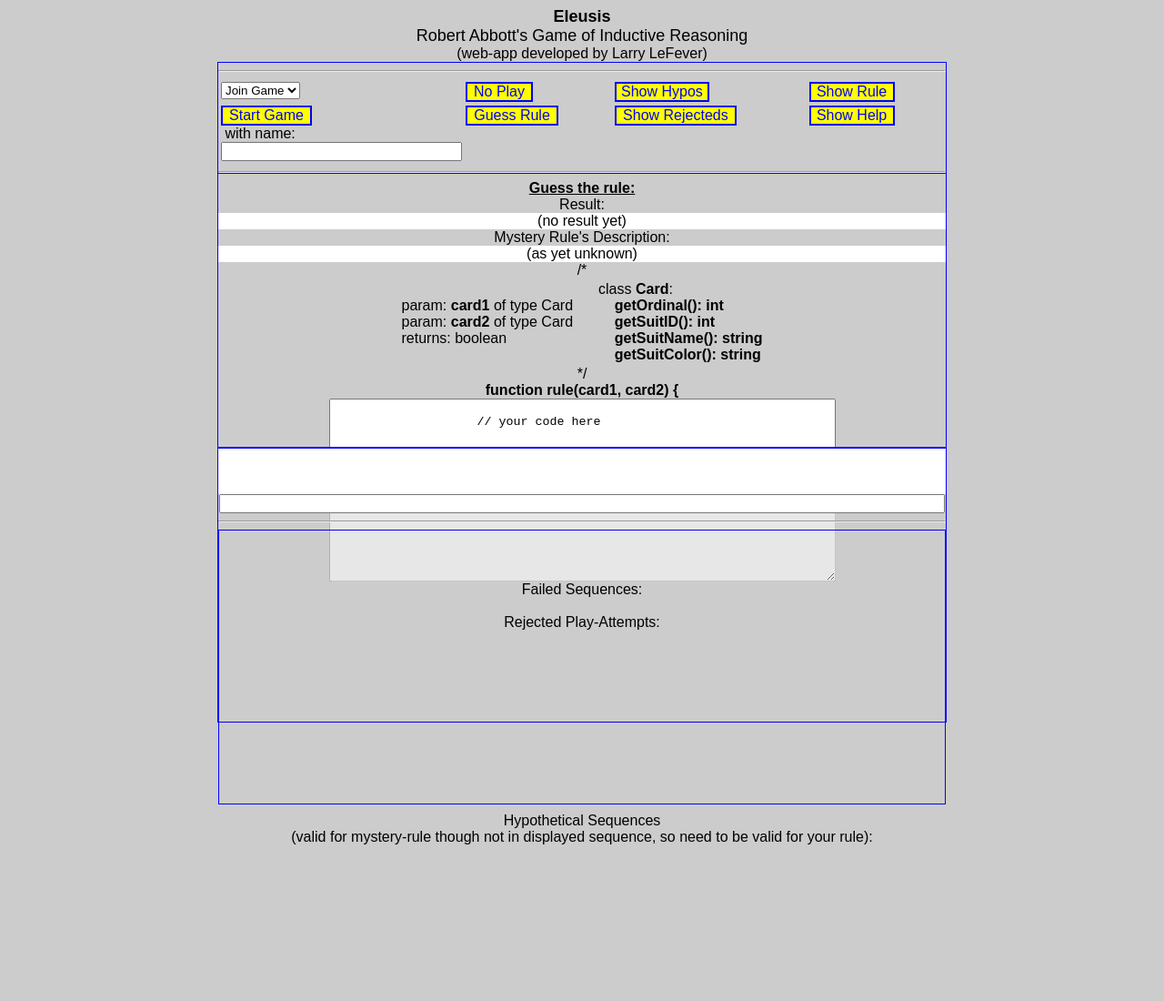
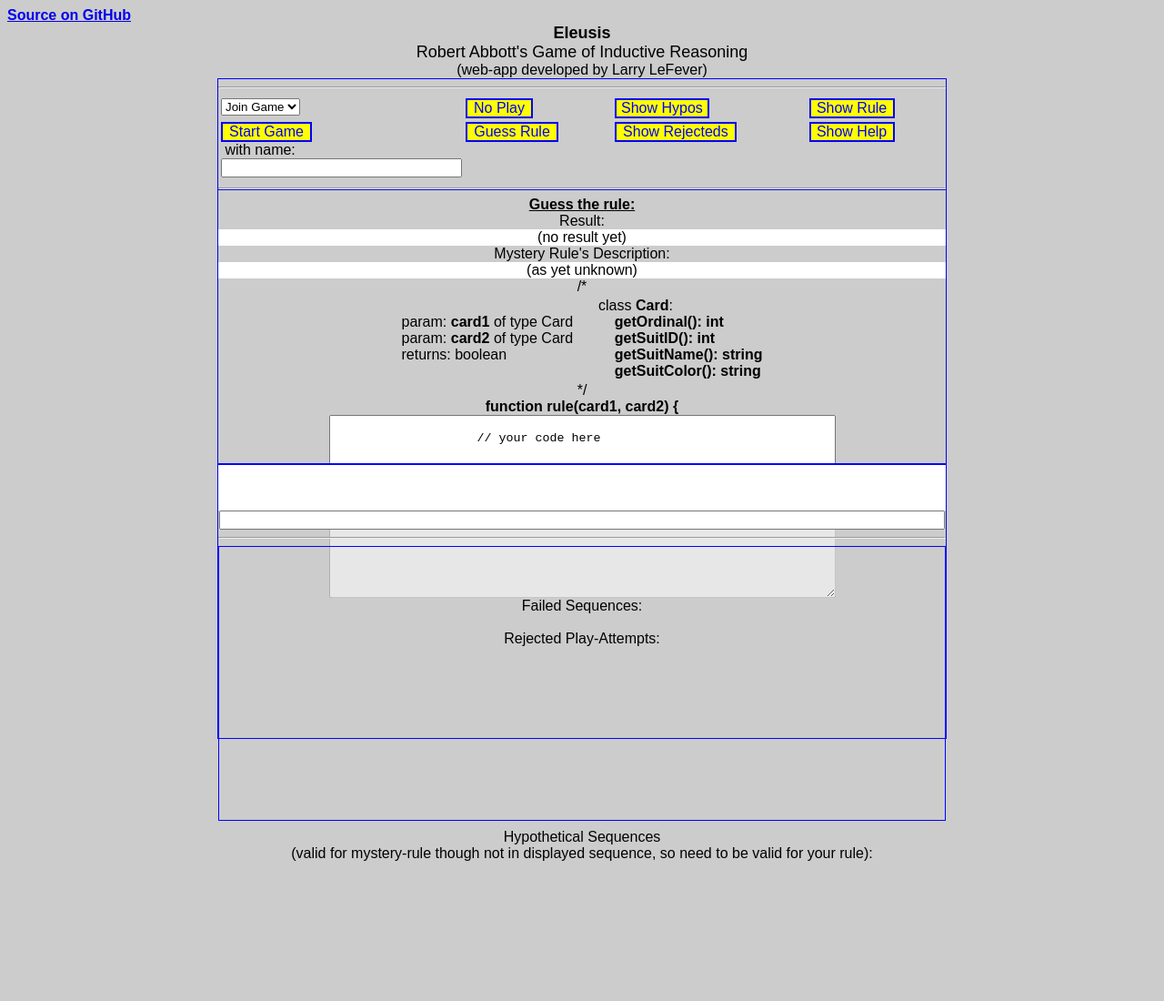
Before and after one commit to larrydlefever/eleusis, a plain HTML site: page index.html in a window 1280 px wide. Shown: the top 1100 px of the page at 91% size. Drawn offline with Linux system fonts and the light colour scheme; a script that the page names is missing.

Commit message:
added link to source on GitHub

```diff
--- a/index.html
+++ b/index.html
@@ -16,6 +16,7 @@
 </head>
 <body style="position: relative;" bgcolor="#cccccc">
 <font face="arial">
+<a href="https://github.com/larrydlefever/eleusis" target="_blank"><b>Source on GitHub</b></a>
 <center>
     <font size="+1"><b>Eleusis</b> <br/> Robert Abbott's Game of Inductive Reasoning</font><br/>
     (web-app developed by Larry LeFever)<br/>
```
